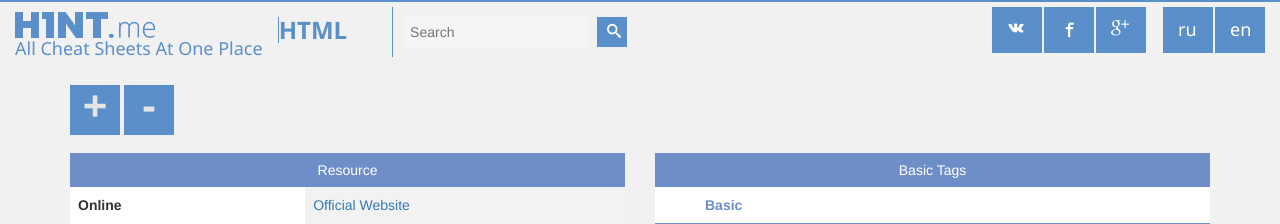
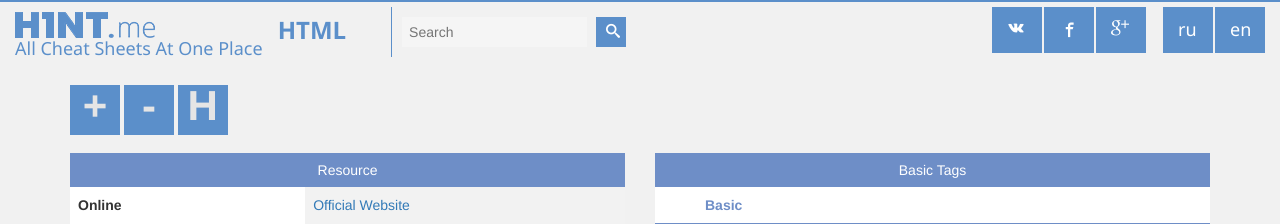
Before and after one commit to h1ntme/h1ntme.github.io, a Jekyll site: the page built from _posts/en/H/2015-01-30-html.html, in a window 1280 px wide. Shown: the top 224 px of the page. Built offline with Jekyll 4.4.1, drawn with Linux system fonts in a browser that asks for light colours; nearby versions of some CDN libraries.

Commit message:
add Hide definition

```diff
--- a/_posts/en/H/2015-01-30-html.html
+++ b/_posts/en/H/2015-01-30-html.html
@@ -12,6 +12,7 @@
 		<div class="col-md-6 col-sm-6">
 			<div id="open-all" class="control">+</div>
 			<div id="close-all" class="control">-</div>
+			<div id="hide-all" class="control">H</div>
 		</div>
 	</div>
 
--- a/assets/css/main.css
+++ b/assets/css/main.css
@@ -7,7 +7,6 @@
 	text-decoration: none;
 }
 .navbar-collapse h1.title{
-border-left: 1px solid #5B8FCA;
 text-transform: uppercase;
 font-family: 'Segoe UI', Frutiger, 'Frutiger Linotype', 'Dejavu Sans', 'Helvetica Neue', Arial, sans-serif;
 color: #5B8FCA;
--- a/assets/js/main.js
+++ b/assets/js/main.js
@@ -13,6 +13,8 @@
   $('.cardName').click(function() {
     $(this).next('.description').slideToggle(300);
   });
-
+  $('#hide-all').click(function() {
+    $('.definition').slideToggle(300);
+  });
 
 });
```
